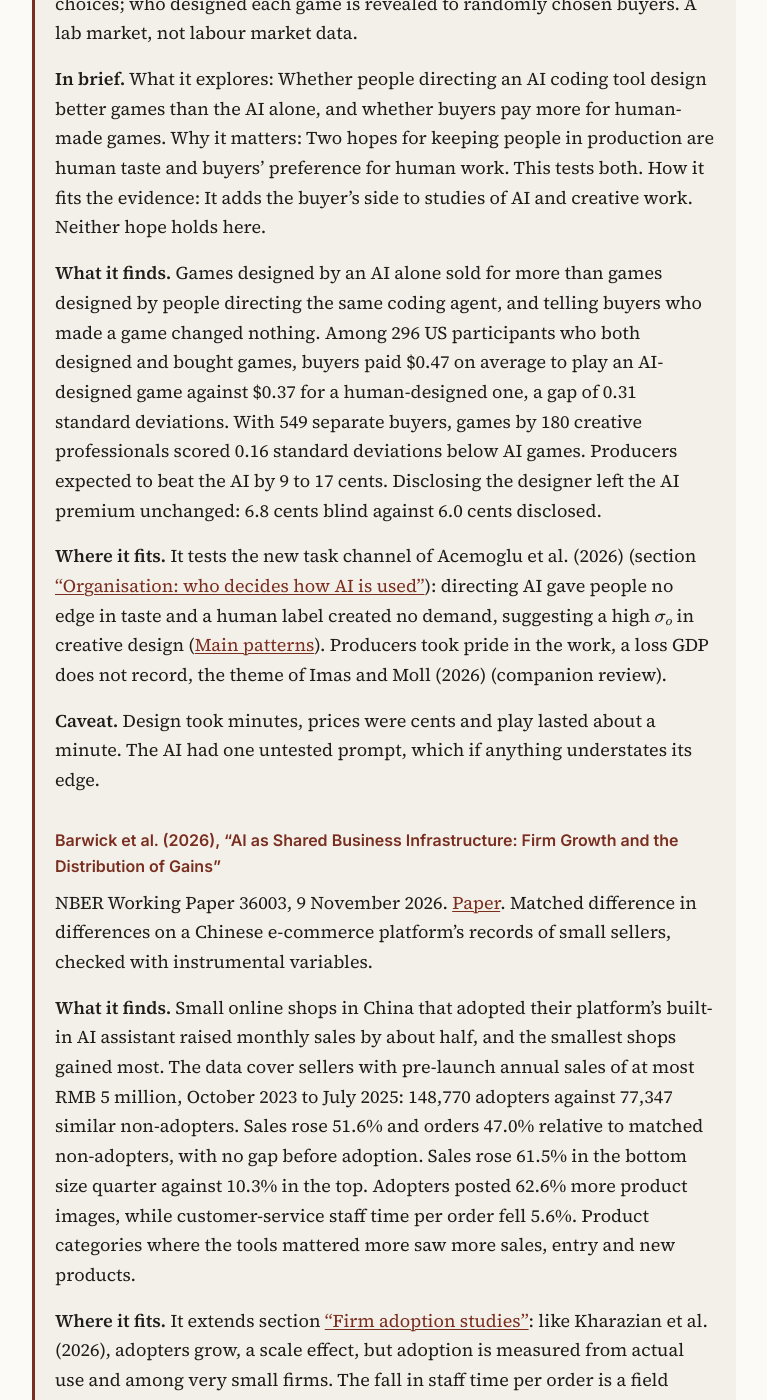
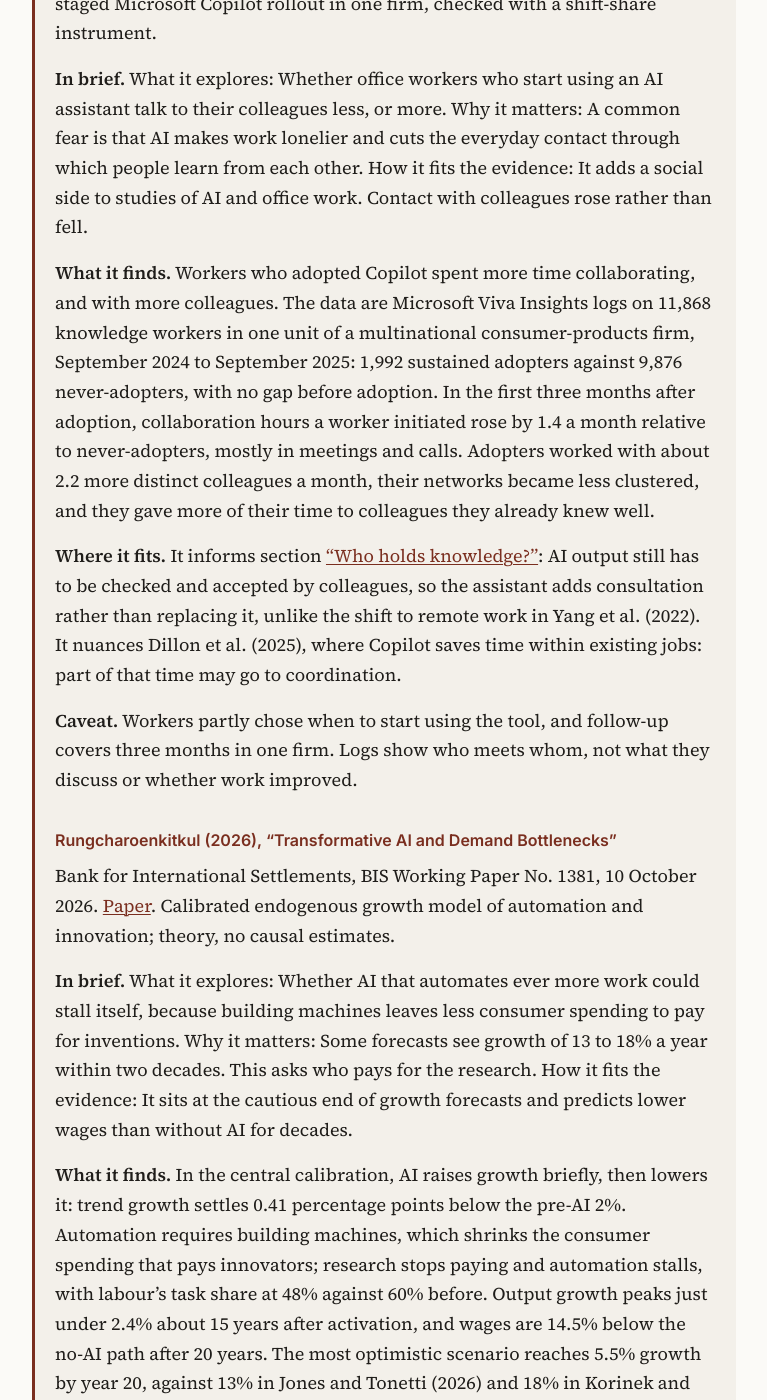
Before and after one commit to ajoly35/gen-ai-living-review, a Jekyll site: the page built from recent.md, in a window 1280 px wide and 1400 px high, scrolled down 668 px. Shown: the whole window, without its empty margins (256-1023 px from the left). Built offline with Jekyll 4.4.1, drawn with Linux system fonts in a browser that asks for light colours; some of the changed text lies outside the part shown.

Commit message:
Latest research: Soda, Iorio and Rizzo (2026); Rungcharoenkitkul (2026)
Co-Authored-By: Claude Opus 5.5 <noreply@anthropic.com>
Claude-Session: https://claude.ai/code/session_01G6bx5PFmrUnsBmvDwrmneg

```diff
--- a/_includes/latest.md
+++ b/_includes/latest.md
@@ -1,4 +1,36 @@
 New papers on AI and labour markets and AI and growth, newest first, each placed against the review below. Every figure is checked against the paper itself.
+
+### Soda, Iorio and Rizzo (2026), "The Effects of Generative AI on Collaboration and Social Networks Among Knowledge Workers"
+<!-- kind: paper -->
+
+Bocconi University and SDA Bocconi, arXiv preprint, 23 October 2026. [Paper](https://arxiv.org/abs/2610.32461). Staggered difference in differences on logged collaboration data during a staged Microsoft Copilot rollout in one firm, checked with a shift-share instrument.
+
+**In brief.**
+What it explores: Whether office workers who start using an AI assistant talk to their colleagues less, or more.
+Why it matters: A common fear is that AI makes work lonelier and cuts the everyday contact through which people learn from each other.
+How it fits the evidence: It adds a social side to studies of AI and office work. Contact with colleagues rose rather than fell.
+
+**What it finds.** Workers who adopted Copilot spent more time collaborating, and with more colleagues. The data are Microsoft Viva Insights logs on 11,868 knowledge workers in one unit of a multinational consumer-products firm, September 2024 to September 2025: 1,992 sustained adopters against 9,876 never-adopters, with no gap before adoption. In the first three months after adoption, collaboration hours a worker initiated rose by 1.4 a month relative to never-adopters, mostly in meetings and calls. Adopters worked with about 2.2 more distinct colleagues a month, their networks became less clustered, and they gave more of their time to colleagues they already knew well.
+
+**Where it fits.** It informs section [“Who holds knowledge?”](#who-holds-knowledge): AI output still has to be checked and accepted by colleagues, so the assistant adds consultation rather than replacing it, unlike the shift to remote work in Yang et al. (2022). It nuances Dillon et al. (2025), where Copilot saves time within existing jobs: part of that time may go to coordination.
+
+**Caveat.** Workers partly chose when to start using the tool, and follow-up covers three months in one firm. Logs show who meets whom, not what they discuss or whether work improved.
+
+### Rungcharoenkitkul (2026), "Transformative AI and Demand Bottlenecks"
+<!-- kind: paper -->
+
+Bank for International Settlements, BIS Working Paper No. 1381, 10 October 2026. [Paper](https://www.bis.org/publications/working-paper-1381-transformative-ai-and-demand-bottlenecks). Calibrated endogenous growth model of automation and innovation; theory, no causal estimates.
+
+**In brief.**
+What it explores: Whether AI that automates ever more work could stall itself, because building machines leaves less consumer spending to pay for inventions.
+Why it matters: Some forecasts see growth of 13 to 18% a year within two decades. This asks who pays for the research.
+How it fits the evidence: It sits at the cautious end of growth forecasts and predicts lower wages than without AI for decades.
+
+**What it finds.** In the central calibration, AI raises growth briefly, then lowers it: trend growth settles 0.41 percentage points below the pre-AI 2%. Automation requires building machines, which shrinks the consumer spending that pays innovators; research stops paying and automation stalls, with labour's task share at 48% against 60% before. Output growth peaks just under 2.4% about 15 years after activation, and wages are 14.5% below the no-AI path after 20 years. The most optimistic scenario reaches 5.5% growth by year 20, against 13% in Jones and Tonetti (2026) and 18% in Korinek and Suh (2024). Trend growth ends below 2% in all 32 parameter combinations tested.
+
+**Where it fits.** It adds a demand-side limit to the companion review's section on automating goods and services: beyond weak links (Aghion, Jones and Jones 2019; Jones and Tonetti 2026), growth can stall when innovation is paid from consumption. It projects far less than Korinek et al. (2026) because research responds to rents. Falling wages imply a high $$\sigma_o$$ ([Main patterns](#main-patterns)). Research subsidies offset the shortfall; redistribution does not.
+
+**Caveat.** AI's arrival rate is inferred from productivity estimates of 0.06 to 1.5 points a year; across tested values the shortfall ranges from 0.02 to 1.83 points. The result rests on rents earned only from consumers.
 
 ### Conlon and Schwardmann (2026), "Creative destruction: Human-AI competition in an experimental market"
 <!-- kind: paper -->
--- a/_includes/references-latest.md
+++ b/_includes/references-latest.md
@@ -26,6 +26,8 @@ Hyman, Benjamin G., Benjamin Lahey, Karen Ni, and Laura Pilossoph. 2025. *How Re
 
 Jones, Charles I., and Christopher Tonetti. 2026. *Past Automation and Future A.I.: How Weak Links Tame the Growth Explosion*. Working Paper. Stanford University. [Link](https://web.stanford.edu/~chadj/JonesTonetti_Automation.pdf).
 
+Korinek, Anton, and Donghyun Suh. 2024. *Scenarios for the Transition to AGI*. Working Paper No. 32255. NBER. [Link](https://www.nber.org/papers/w32255).
+
 Korinek, Anton, Charles I. Jones, Szymon Sacher, Tess Cotter, and Peter McCrory. 2026. *Economic Scenarios for Transformative AI*. Working Paper No. 2026-02. The Anthropic Institute.
 
 Legate-Yang, Russell, and Maxim Massenkoff. 2026. *What Work Can Robots Do?* Anthropic, 30 September. [Link](https://www.anthropic.com/research/what-work-can-robots-do).
@@ -34,7 +36,9 @@ Levy Yeyati, Eduardo, Darío Judzik, and Juan Ignacio Barbiero. 2026. *Practice
 
 Mehdi, Tahsin, and Marc Frenette. 2026. *Hiring and Job Separation Rates in the Era of Generative Artificial Intelligence: Early Evidence*. Economic and Social Reports, Catalogue no. 36-28-0001. Statistics Canada, 28 October. [Link](https://www150.statcan.gc.ca/n1/pub/36-28-0001/2026010/article/00003-eng.htm).
 
-Office for National Statistics. 2026. *GDP Monthly Estimate, UK: August 2026*. Statistical bulletin, 15 October. [Link](https://www.ons.gov.uk/economy/grossdomesticproductgdp/bulletins/gdpmonthlyestimateuk/august2026).
+Rungcharoenkitkul, Phurichai. 2026. *Transformative AI and Demand Bottlenecks*. BIS Working Papers No. 1381. Bank for International Settlements. [Link](https://www.bis.org/publications/working-paper-1381-transformative-ai-and-demand-bottlenecks).
+
+Soda, Giuseppe, Alessandro Iorio, and Leonardo Rizzo. 2026. *The Effects of Generative AI on Collaboration and Social Networks Among Knowledge Workers*. arXiv:2610.32461. [Link](https://arxiv.org/abs/2610.32461).
 
 Strauss, Delphine, Valentina Romei, and Sam Fleming. 2026. "What Is Behind the Surprising Resilience of the UK Economy?" *Financial Times*, 17 October.
 
@@ -42,4 +46,6 @@ Tadepalli, Karthik. 2026. *Efficiency vs Capability in the Intelligence Explosio
 
 Wilmers, Nathan, Regina Catipon, Maxim Massenkoff, and Peter McCrory. 2026. *How Employment Is Changing at Anthropic*. Technical Report. The Anthropic Institute, 16 October. [Link](https://www.anthropic.com/research/employment-at-anthropic).
 
+Yang, Longqi, David Holtz, Sonia Jaffe, Siddharth Suri, Shilpi Sinha, Jeffrey Weston, Connor Joyce, Neha Shah, Kevin Sherman, Brent Hecht, and Jaime Teevan. 2022. “The Effects of Remote Work on Collaboration among Information Workers.” *Nature Human Behaviour* 6: 43–54.
+
 Zhao, Dora, Lin Ai, Pranav Khadpe, Siddharth Suri, and Scott Counts. 2026. *AI Exposure and the Changing Responsibilities in Job Postings*. arXiv:2611.09870. [Link](https://arxiv.org/abs/2611.09870).
--- a/briefs/concepts.yml
+++ b/briefs/concepts.yml
@@ -14,6 +14,7 @@
 - key: knowledge-hierarchies
   title: "Who do you ask when you are stuck? How AI changes the office pecking order"
   paper: "Garicano (2000); Ide and Talamàs (2025)"
+  last: 2026-11-11
 - key: juniors-first
   title: "Why the first rung of the ladder is the first to go"
   paper: "Hosseini and Lichtinger (2025); Bergeaud et al. (2026)"
```
Also changed, not shown: other parts of _includes/latest.md (+0 -22 lines), _includes/fr/latest.md (+32 -22 lines), briefs/2026-11-11.md (added, +68 -0 lines), briefs/fr/2026-11-11.md (added, +68 -0 lines).
